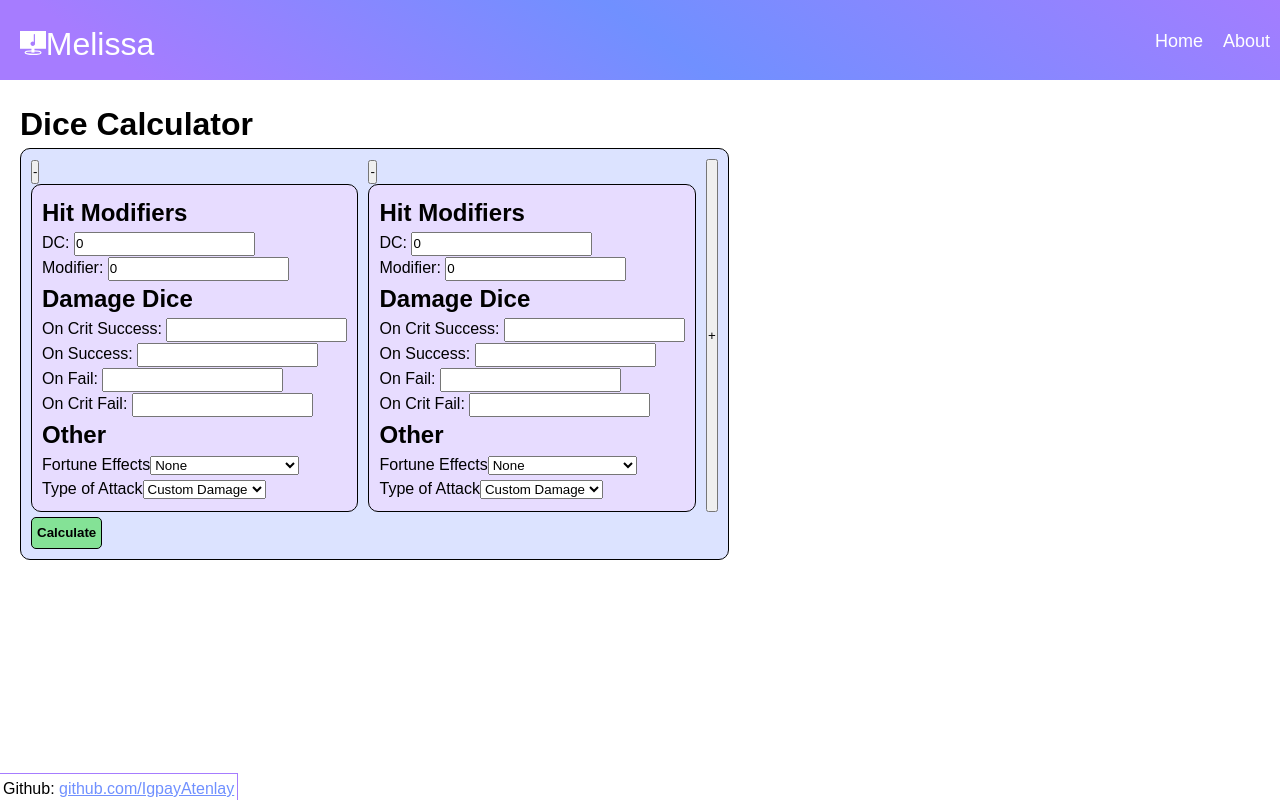
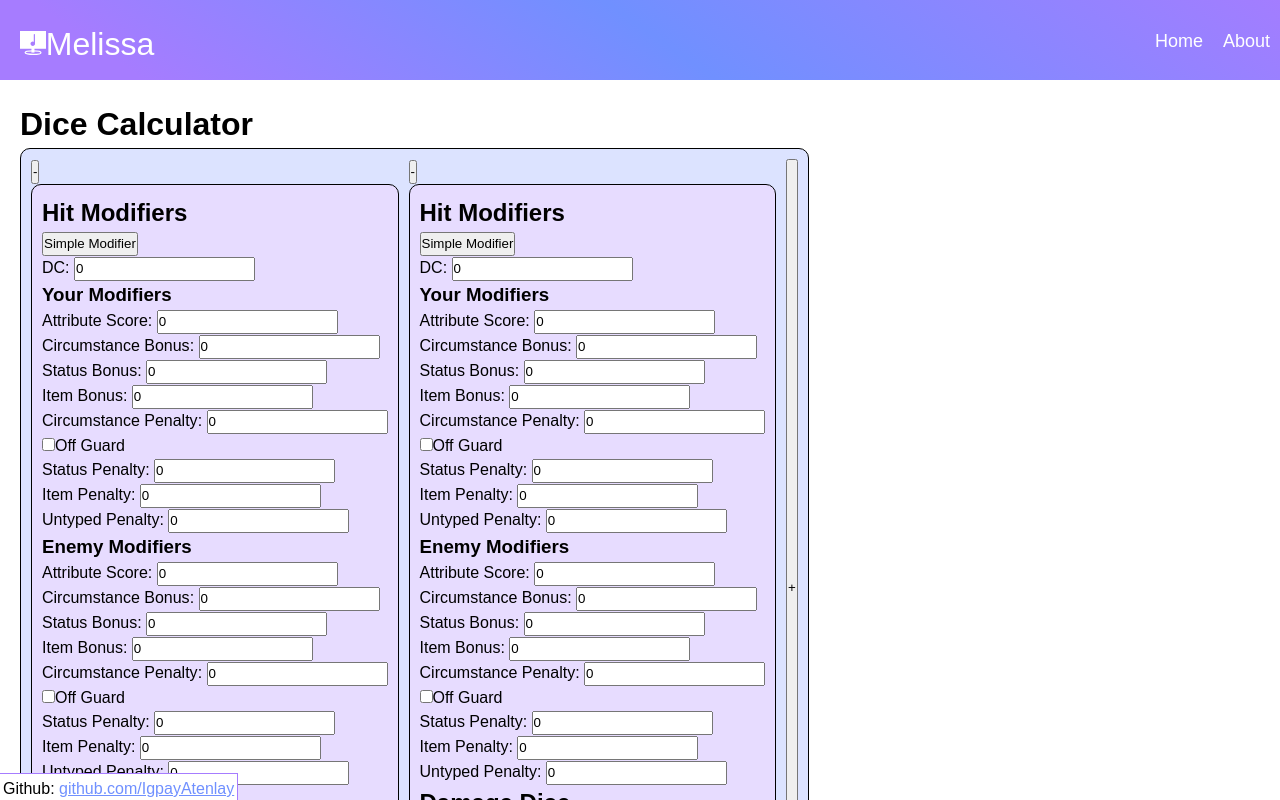
Before and after one commit to IgpayAtenlay/website, a React (Create React App) app in the folder client/: page /diceCalculator in a window 1280 px wide. Shown: the top 800 px of the page. Built offline with nearby package versions, Linux system fonts and the light colour scheme.

Commit message:
complex modifiers added to form - not implimented yet

```diff
--- a/client/src/pages/diceCalculator/activity.jsx
+++ b/client/src/pages/diceCalculator/activity.jsx
@@ -1,17 +1,15 @@
 import { useState } from 'react';
 
-import NumberInput from './numberInput';
 import Dice from './dice';
 import Fortune from './fortune';
 import SaveOrStrike from './saveOrStrike';
+import Modifiers from "./modifiers";
 
 export default function Activity(props) {
     var[saveOrStrike, setSaveOrStrike] = useState("customDamage");
 
     return (<div className='activity'>
-        <h2>Hit Modifiers</h2>
-        <NumberInput name="DC" />
-        <NumberInput name="Modifier" />
+        <Modifiers />
         <Dice saveOrStrike={saveOrStrike} />
         <h2>Other</h2>
         <Fortune />
--- /dev/null
+++ b/client/src/pages/diceCalculator/modifiers.jsx
@@ -0,0 +1,61 @@
+
+import NumberInput from "./numberInput";
+import camelCase from "../../util/camelCase";
+import { ActivityContext } from ".";
+import { useState, useContext } from "react";
+
+export default function Modifiers(props) {
+    var [complexModifier, setComplexModifier] = useState(true);
+
+    return (
+        <div>
+            <h2>Hit Modifiers</h2>
+            <button onClick={function() {setComplexModifier(!complexModifier)}}>{complexModifier ? "Simple Modifier" : "Complex Modifier"}</button>
+            <NumberInput name="DC" />
+            {!complexModifier && <NumberInput name="Modifier" />}
+            {complexModifier && <div>
+                <h3>Your Modifiers</h3>
+                <NumberInput name="Attribute Score" extra="Self" />
+                <NumberInput name="Circumstance Bonus" extra="Self" />
+                <NumberInput name="Status Bonus" extra="Self" />
+                <NumberInput name="Item Bonus" extra="Self" />
+                <CircumstancePenalty name="Circumstance Penalty" extra="Self" />
+                <NumberInput name="Status Penalty" extra="Self" />
+                <NumberInput name="Item Penalty" extra="Self" />
+                <NumberInput name="Untyped Penalty" extra="Self" />
+                <h3>Enemy Modifiers</h3>
+                <NumberInput name="Attribute Score" extra="Enemy" />
+                <NumberInput name="Circumstance Bonus" extra="Enemy" />
+                <NumberInput name="Status Bonus" extra="Enemy" />
+                <NumberInput name="Item Bonus" extra="Enemy" />
+                <CircumstancePenalty name="Circumstance Penalty" extra="Enemy" />
+                <NumberInput name="Status Penalty" extra="Enemy" />
+                <NumberInput name="Item Penalty" extra="Enemy" />
+                <NumberInput name="Untyped Penalty" extra="Enemy" />
+            </div>}
+        </div>
+    )
+}
+
+function CircumstancePenalty(props) {
+    var [offGuard, setOffGuard] = useState(false);
+    var activity = useContext(ActivityContext);
+    var activityID = activity.id;
+    var id = activityID + camelCase(props.name) + "OffGuard" + props.extra;
+
+    function handleChange(e) {
+        setOffGuard(e.target.checked);
+    }
+
+    return (
+        <div>
+            {offGuard ?
+                <p>{props.name}: 2</p>
+            :
+                <NumberInput name={props.name} extra={props.extra} />
+            }
+            <input id={id} name={id} type="checkbox" onChange={handleChange}/>
+            <label htmlFor={id}>Off Guard</label>
+        </div>
+    );
+}
--- a/client/src/pages/diceCalculator/numberInput.jsx
+++ b/client/src/pages/diceCalculator/numberInput.jsx
@@ -6,6 +6,11 @@ export default function NumberInput(props) {
     var activity = useContext(ActivityContext);
     var activityID = activity.id;
     var id = activityID + camelCase(props.name);
+
+    if (props.extra) {
+        id = id + props.extra;
+    }
+
     return (
         <div>
             <label htmlFor={id}>{props.name}: </label>
```
